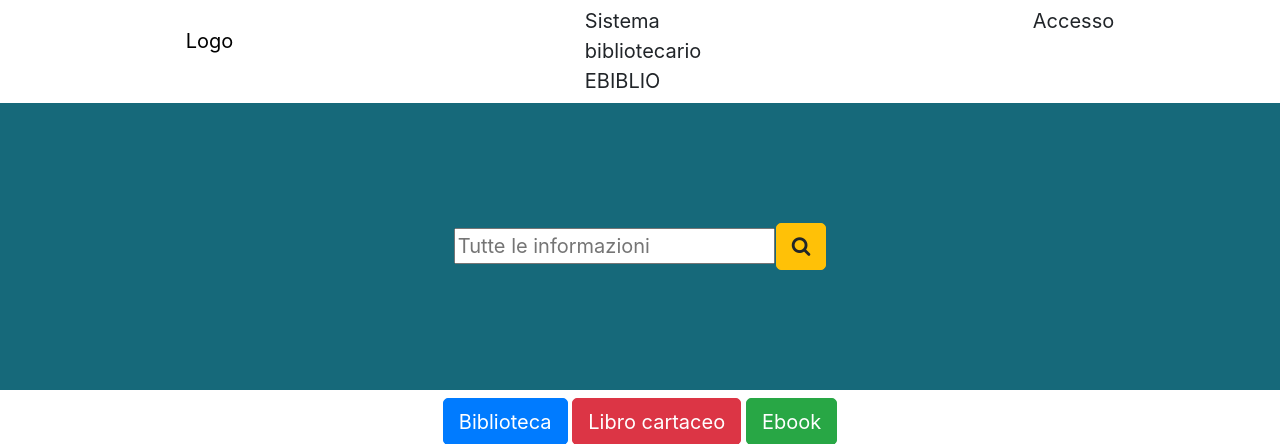
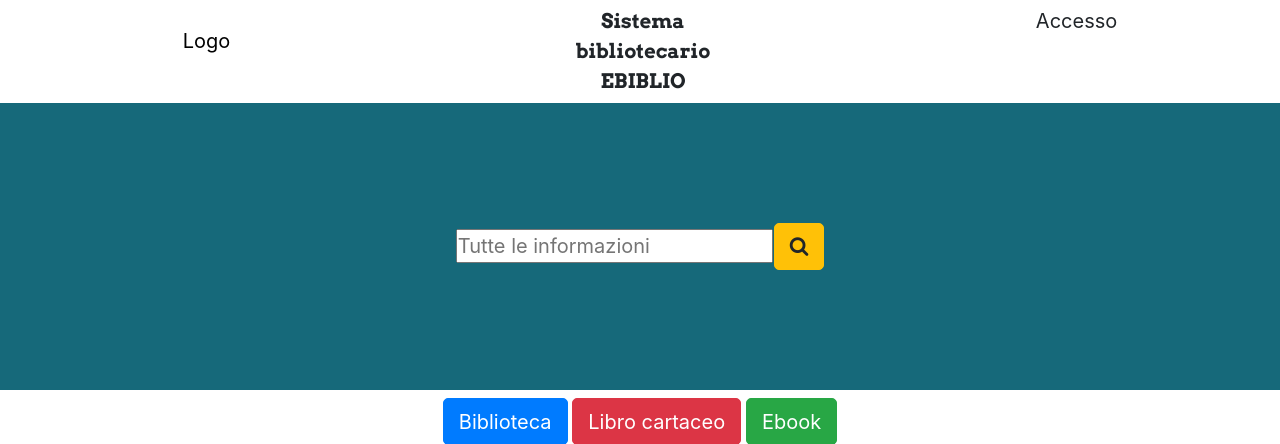
Before and after one commit to alessioarcara/Progetto_Basi_Dati, a PHP site: page / in a window 1280 px wide. Shown: the top 444 px of the page. Run offline with PHP 8.4, Linux system fonts and the light colour scheme.

Commit message:
Update modifiche

```diff
--- a/WIS/Style.css
+++ b/WIS/Style.css
@@ -1,6 +1,6 @@
-<<<<<<< HEAD
+
 @import url('https://fonts.googleapis.com/css2?family=Arvo:wght@700&display=swap');
-=======
+
 *,
 
 *::after,
@@ -19,7 +19,6 @@
     /* font-size: 62.5%; */
      font-size: 125%;
  }
->>>>>>> 7d5bb658b2a2e2a62546767be40d73b5be256f40
 
 body {
     box-sizing: border-box;
@@ -70,13 +69,8 @@
 }
 
 #titolo {
-<<<<<<< HEAD
     font-family: 'Arvo', serif;
     text-align: center;
-=======
-    font-family: 'Indie Flower', cursive;
-    text-align: left;
->>>>>>> 7d5bb658b2a2e2a62546767be40d73b5be256f40
 }
 
 #menu {
```
